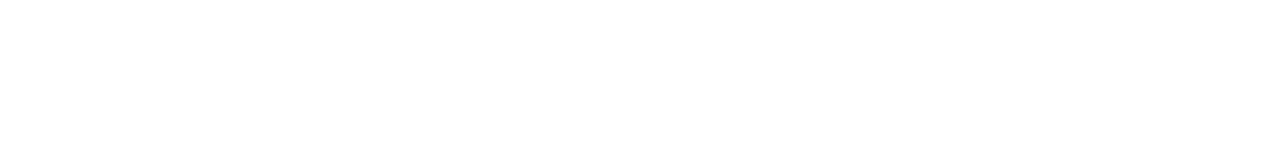
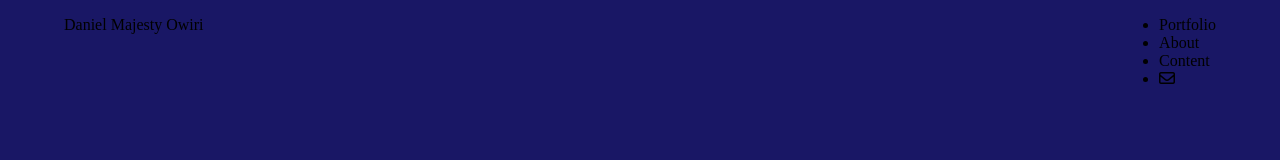
Before and after one commit to DannieMo/Portfolio-Website, a website: page index.html in a window 1280 px wide. Drawn offline with Linux system fonts and the light colour scheme.

Commit message:
setting up nav-bar

```diff
--- a/index.html
+++ b/index.html
@@ -5,8 +5,21 @@
     <meta http-equiv="X-UA-Compatible" content="IE=edge">
     <meta name="viewport" content="width=device-width, initial-scale=1.0">
     <title>Document</title>
+    <link rel="preconnect" href="https://fonts.googleapis.com">
+    <link rel="preconnect" href="https://fonts.gstatic.com" crossorigin>
+    <link href="https://fonts.googleapis.com/css2?family=Roboto:wght@400;500;700&display=swap" rel="stylesheet">
+    <script src="https://kit.fontawesome.com/e744810f7a.js" crossorigin="anonymous"></script>
+    <link rel="stylesheet" href="styles.css">
 </head>
 <body>
-
+   <header>
+       <p>Daniel Majesty Owiri</p>
+       <ul>
+           <li>Portfolio</li>
+           <li>About</li>
+           <li>Content</li>
+           <li><i class="far fa-envelope"></i></li>
+       </ul>
+   </header>
 </body>
 </html>
--- a/styles.css
+++ b/styles.css
@@ -1,3 +1,13 @@
 body {
+    background-color: #191765;
+    margin: 0;
+    padding: 0;
+}
+header {
+    width: 90%;
+    margin: 0 auto;
+    height: 60px;
+    display: flex;
+    justify-content: space-between;
 
 }
```
Also changed, not shown: package.json (added, +27 -0 lines), 1 other file.
